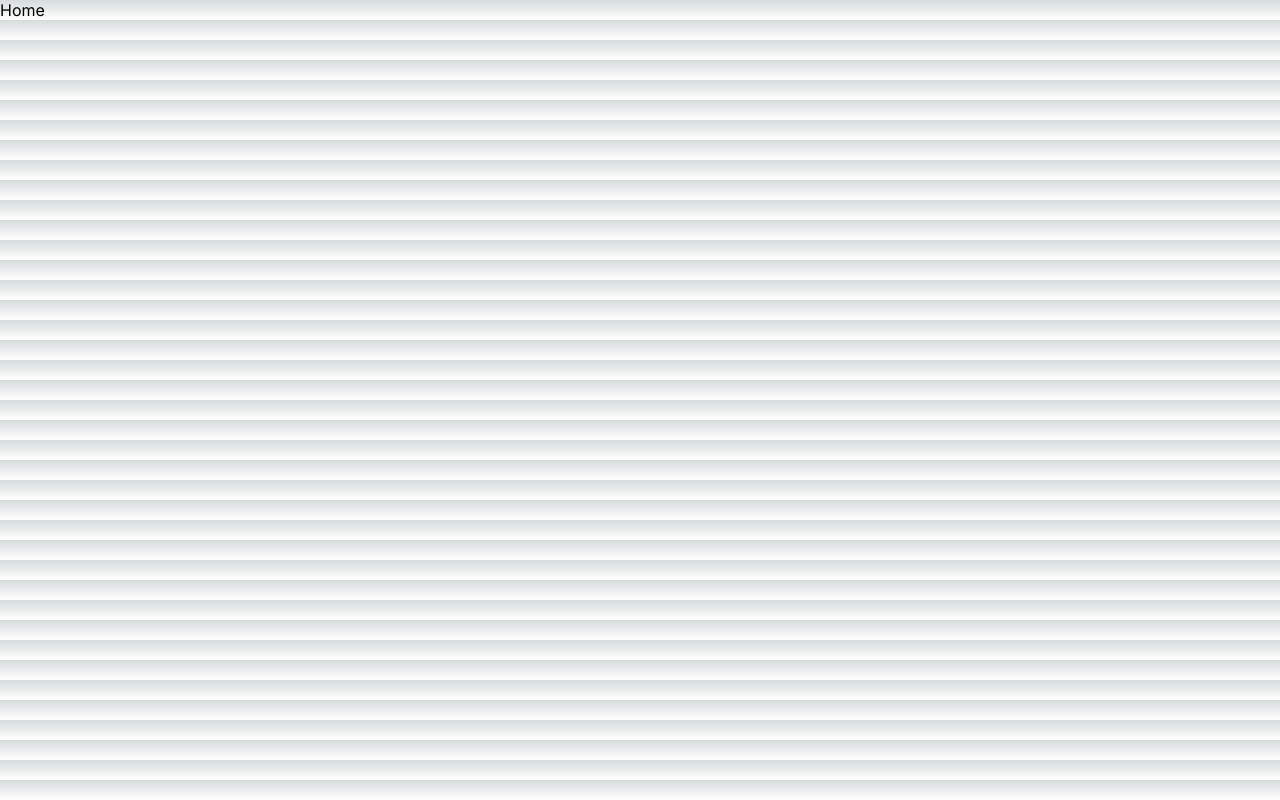
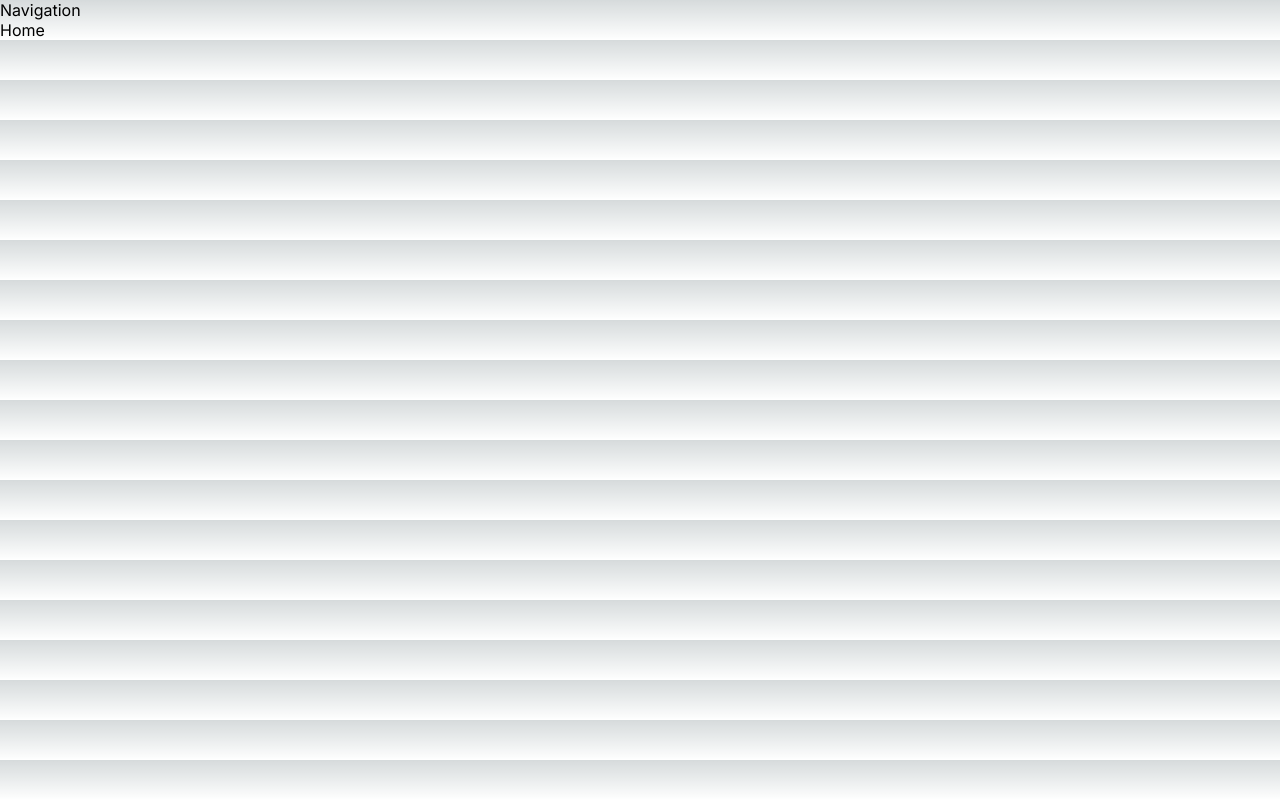
Before and after one commit to jenmwa/therestaurant, a Next.js app: page /home in a window 1280 px wide. Built offline with nearby package versions, Linux system fonts and the light colour scheme.

Commit message:
Trying to figure Routing layouts out

```diff
--- a/app/navigation/page.tsx
+++ b/app/components/Navigation.tsx
@@ -1,5 +1,3 @@
 export function Navigation() {
   return <>Navigation</>;
 }
-
-export default Navigation;
--- /dev/null
+++ b/app/home/layout.tsx
@@ -0,0 +1,17 @@
+import { Navigation } from "../components/Navigation";
+
+export default function HomeLayout({
+  children, // will be a page or nested layout
+}: {
+  children: React.ReactNode;
+}) {
+  return (
+    <>
+      <header>
+        <Navigation></Navigation>
+      </header>
+      <main>{children}</main>
+      <footer></footer>
+    </>
+  );
+}
```
